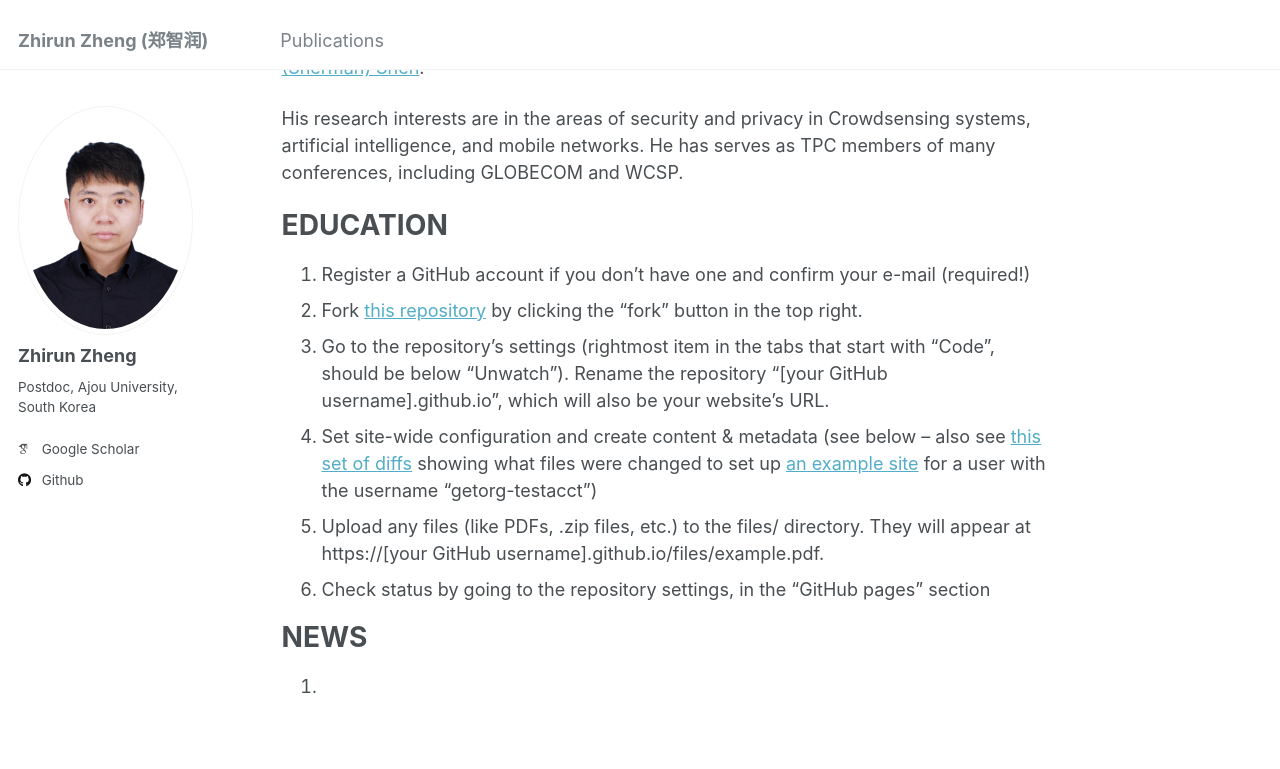
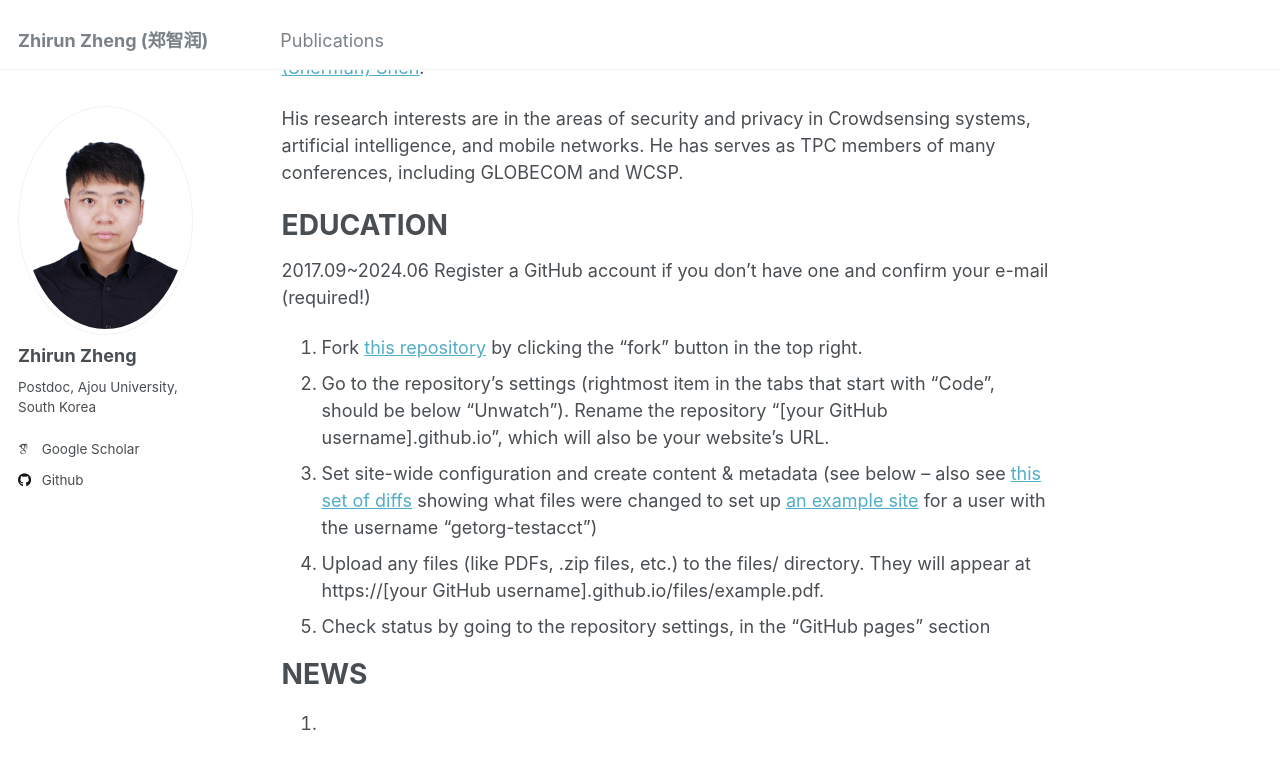
Before and after one commit to zhengzhirun/EN, a Jekyll site: the page built from _pages/about.md, in a window 1280 px wide and 900 px high, scrolled down 310 px. Shown: the top 769 px of the window. Built offline with Jekyll 4.4.1, drawn with Linux system fonts in a browser that asks for light colours; some web fonts are replaced.

Commit message:
Update about.md

```diff
--- a/_pages/about.md
+++ b/_pages/about.md
@@ -13,7 +13,8 @@ His research interests are in the areas of security and privacy in Crowdsensing
 
 EDUCATION
 ======
-1. Register a GitHub account if you don't have one and confirm your e-mail (required!)
+  2017.09~2024.06
+  Register a GitHub account if you don't have one and confirm your e-mail (required!)
 1. Fork [this repository](https://github.com/academicpages/academicpages.github.io) by clicking the "fork" button in the top right.
 1. Go to the repository's settings (rightmost item in the tabs that start with "Code", should be below "Unwatch"). Rename the repository "[your GitHub username].github.io", which will also be your website's URL.
 1. Set site-wide configuration and create content & metadata (see below -- also see [this set of diffs](http://archive.is/3TPas) showing what files were changed to set up [an example site](https://getorg-testacct.github.io) for a user with the username "getorg-testacct")
```
